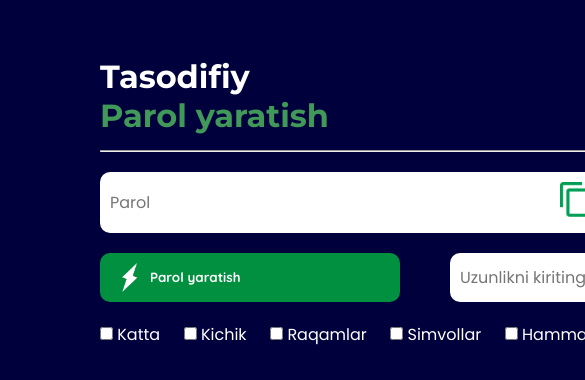
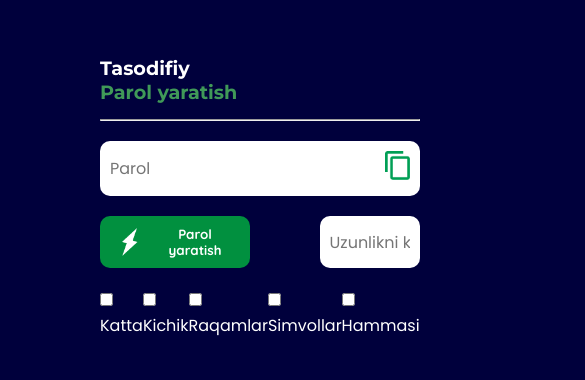
Before and after one commit to T6rabek/password-generator, a plain HTML site: page index.html in a window 390 px wide. Shown: the part 220-600 px from the top of the page, 585 px wide, since content can reach past the window. Drawn offline with Linux system fonts and the light colour scheme; files whose address does not match are found by name.

Commit message:
Responsive style.css

```diff
--- a/css/style.css
+++ b/css/style.css
@@ -120,3 +120,56 @@ hr {
 .checkboxes p {
   cursor: pointer;
 }
+
+
+
+@media (max-width: 768px) {
+  .title {
+    font-size: 1.5rem;
+  }
+
+  .password-box,
+  .generator,
+  .checkboxes {
+    width: 100%;
+    max-width: 100%;
+  }
+
+  .generatorButton {
+    width: 100%;
+    max-width: 100%;
+  }
+
+  .length {
+    width: 100%;
+    max-width: 100%;
+  }
+
+  .checkboxes p {
+    width: 100%;
+    margin-bottom: 10px;
+  }
+}
+
+@media (max-width: 480px) {
+  .title {
+    font-size: 1.2rem;
+  }
+
+  .password-box input {
+    width: 80%;
+  }
+
+  .generatorButton {
+    width: 150px;
+  }
+
+
+  .length {
+    width: 100px;
+  }
+
+  .copy img {
+    width: 25px;
+  }
+}
```
